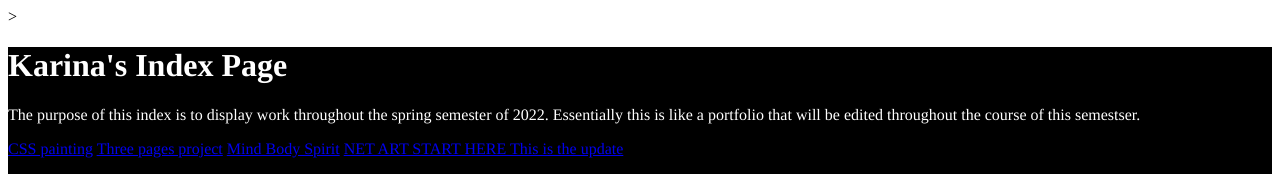
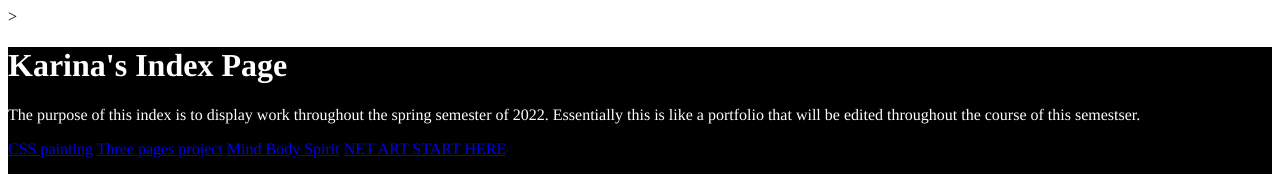
Before and after one commit to karina0524/karina0524.github.io, a plain HTML site: page index.html in a window 1280 px wide. Shown: the top 174 px of the page. Drawn offline with Linux system fonts and the light colour scheme.

Commit message:
Add files via upload

```diff
--- a/index.html
+++ b/index.html
@@ -28,7 +28,7 @@ body{"background-color: dimgrey;"
  <a href="CSS.html">CSS painting</a>
   <a href="Kguillen_ART2602c_3pages.html">Three pages project</a>
   <a href="mbs.html">Mind Body Spirit</a>
-  <a href= "netart01.html"> NET ART START HERE This is the update</a>
+  <a href= "netart01.html"> NET ART START HERE</a>
 
 
         <h3></h3>
```
